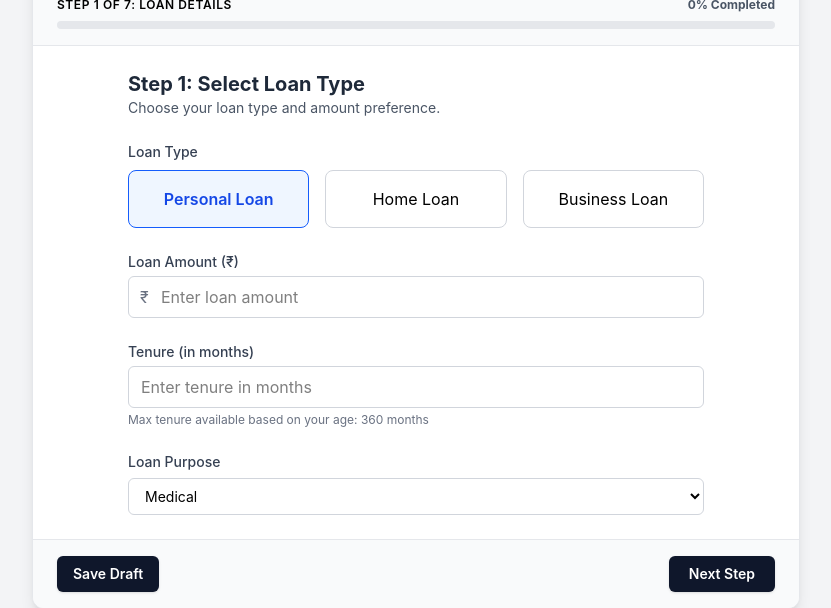
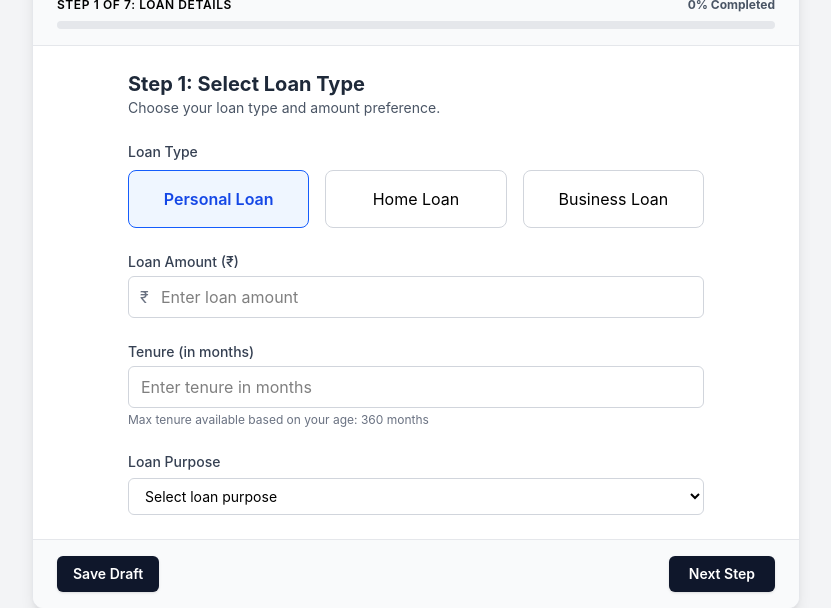
Before and after one commit to TawhidulIslam0/loan-application, a React (Vite) app: page / in a window 1280 px wide. Shown: the part 197-805 px from the top of the page, without its empty margins (224-1055 px from the left). Built offline with nearby package versions, Linux system fonts and the light colour scheme.

Commit message:
fix(step1): remove duplicate next step trigger and use shared form context

```diff
--- a/src/steps/Step1LoanType.jsx
+++ b/src/steps/Step1LoanType.jsx
@@ -1,81 +1,70 @@
 import React, { useEffect } from 'react';
-import { useForm, useFormContext } from 'react-hook-form';
-import { zodResolver } from '@hookform/resolvers/zod';
-import { createStep1Schema, loanPurposes } from '../schemas/step1Schema';
+import { useFormContext } from 'react-hook-form';
+import { loanPurposes } from '../schemas/step1Schema';
 import { Select } from '../components/common/Select';
 import { ErrorMessage } from '../components/common/ErrorMessage';
 import PropTypes from 'prop-types';
 
-export default function Step1LoanType({ formData, updateFormData, maxTenure }) {
-  const schema = createStep1Schema(maxTenure);
-
-  const localMethods = useForm({
-    resolver: zodResolver(schema),
-    defaultValues: formData?.loanType ? formData : {
-      loanType: 'Personal',
-      loanAmount: '',
-      tenureMonths: '',
-      purpose: loanPurposes['Personal'][0],
-    },
-    mode: 'onChange',
-  });
-
-  const parentMethods = useFormContext();
-
+export default function Step1LoanType({ maxTenure }) {
   const {
     register,
     watch,
     setValue,
-    handleSubmit,
     formState: { errors },
-  } = localMethods;
+  } = useFormContext();
 
   const selectedLoanType = watch('loanType');
-  const watchedLoanAmount = watch('loanAmount');
+  const watchedPurpose = watch('purpose');
+
   const availablePurposes = loanPurposes[selectedLoanType] || [];
 
   useEffect(() => {
-    if (parentMethods) {
-      parentMethods.setValue('loanType', selectedLoanType);
-      parentMethods.setValue('loanAmount', watchedLoanAmount);
+    if (
+      watchedPurpose &&
+      !availablePurposes.includes(watchedPurpose)
+    ) {
+      setValue('purpose', '', {
+        shouldValidate: false,
+        shouldDirty: true,
+      });
     }
-  }, [selectedLoanType, watchedLoanAmount, parentMethods]);
+  }, [
+    selectedLoanType,
+    watchedPurpose,
+    availablePurposes,
+    setValue,
+  ]);
 
-  useEffect(() => {
-    if (watch('purpose') && !availablePurposes.includes(watch('purpose'))) {
-      setValue('purpose', availablePurposes[0] || '', { shouldValidate: true });
-    }
-  }, [selectedLoanType, availablePurposes, setValue, watch]);
-
-  const onSubmit = (data) => {
-    if (parentMethods) {
-      parentMethods.setValue('loanType', data.loanType);
-      parentMethods.setValue('loanAmount', data.loanAmount);
-    }
-    if (updateFormData) {
-      updateFormData(data);
-    }
-  };
-
-  const purposeOptions = availablePurposes.map((p) => ({ label: p, value: p }));
+  const purposeOptions = availablePurposes.map((purpose) => ({
+    label: purpose,
+    value: purpose,
+  }));
 
   return (
-    <form onSubmit={handleSubmit(onSubmit)} className="space-y-6 max-w-xl mx-auto">
-      <button type="submit" className="hidden" aria-hidden="true" />
+    <div className="space-y-6 max-w-xl mx-auto">
+      <div>
+        <h2 className="text-xl font-bold text-gray-800">
+          Step 1: Select Loan Type
+        </h2>
 
-      <div>
-        <h2 className="text-xl font-bold text-gray-800">Step 1: Select Loan Type</h2>
-        <p className="text-sm text-gray-600 mb-4">Choose your loan type and amount preference.</p>
+        <p className="text-sm text-gray-600 mb-4">
+          Choose your loan type and amount preference.
+        </p>
       </div>
 
       <div>
-        <label className="block text-sm font-medium text-gray-700 mb-2">Loan Type</label>
+        <label className="block text-sm font-medium text-gray-700 mb-2">
+          Loan Type
+        </label>
+
         <div className="grid grid-cols-3 gap-4">
           {['Personal', 'Home', 'Business'].map((type) => (
             <label
               key={type}
               className={`flex items-center justify-center p-4 border rounded-lg cursor-pointer transition-all ${
-                selectedLoanType === type ? 'border-blue-600 bg-blue-50 text-blue-700 font-semibold' : 'border-gray-300 hover:bg-gray-50'
+                selectedLoanType === type
+                  ? 'border-blue-600 bg-blue-50 text-blue-700 font-semibold'
+                  : 'border-gray-300 hover:bg-gray-50'
               }`}
             >
               <input
@@ -84,56 +73,86 @@ export default function Step1LoanType({ formData, updateFormData, maxTenure }) {
                 {...register('loanType')}
                 className="sr-only"
               />
+
               {type} Loan
             </label>
           ))}
         </div>
-        {errors.loanType && <ErrorMessage message={errors.loanType.message} />}
+
+        {errors.loanType && (
+          <ErrorMessage message={errors.loanType.message} />
+        )}
       </div>
 
       <div>
-        <label className="block text-sm font-medium text-gray-700 mb-1">Loan Amount (₹)</label>
+        <label className="block text-sm font-medium text-gray-700 mb-1">
+          Loan Amount (₹)
+        </label>
+
         <div className="relative">
-          <span className="absolute inset-y-0 left-0 pl-3 flex items-center text-gray-500">₹</span>
+          <span className="absolute inset-y-0 left-0 pl-3 flex items-center text-gray-500">
+            ₹
+          </span>
+
           <input
             type="number"
-            {...register('loanAmount', { valueAsNumber: true })}
+            {...register('loanAmount', {
+              valueAsNumber: true,
+            })}
             className="w-full pl-8 pr-3 py-2 border border-gray-300 rounded-md focus:outline-none focus:ring-2 focus:ring-blue-500"
             placeholder="Enter loan amount"
           />
         </div>
-        {errors.loanAmount && <ErrorMessage message={errors.loanAmount.message} />}
+
+        {errors.loanAmount && (
+          <ErrorMessage message={errors.loanAmount.message} />
+        )}
       </div>
 
       <div>
-        <label className="block text-sm font-medium text-gray-700 mb-1">Tenure (in months)</label>
+        <label className="block text-sm font-medium text-gray-700 mb-1">
+          Tenure (in months)
+        </label>
+
         <input
           type="number"
-          {...register('tenureMonths', { valueAsNumber: true })}
+          {...register('tenureMonths', {
+            valueAsNumber: true,
+          })}
           className="w-full px-3 py-2 border border-gray-300 rounded-md focus:outline-none focus:ring-2 focus:ring-blue-500"
           placeholder="Enter tenure in months"
         />
-        {errors.tenureMonths && <ErrorMessage message={errors.tenureMonths.message} />}
+
+        {errors.tenureMonths && (
+          <ErrorMessage message={errors.tenureMonths.message} />
+        )}
+
         {maxTenure && (
-          <p className="text-xs text-gray-500 mt-1">Max tenure available based on your age: {maxTenure * 12} months</p>
+          <p className="text-xs text-gray-500 mt-1">
+            Max tenure available based on your age:{' '}
+            {maxTenure * 12} months
+          </p>
         )}
       </div>
 
       <div>
         <Select
           label="Loan Purpose"
-          name="purpose"
-          register={register}
-          options={purposeOptions}
+          options={[
+            {
+              label: 'Select loan purpose',
+              value: '',
+            },
+            ...purposeOptions,
+          ]}
           error={errors.purpose?.message}
+          {...register('purpose')}
         />
       </div>
-    </form>
+    </div>
   );
 }
 
 Step1LoanType.propTypes = {
-  formData: PropTypes.object,
-  updateFormData: PropTypes.func,
   maxTenure: PropTypes.number,
 };
```
